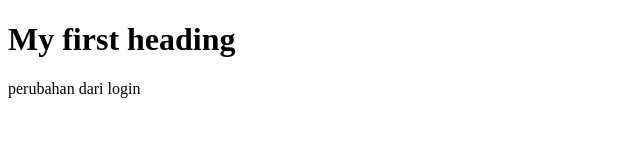
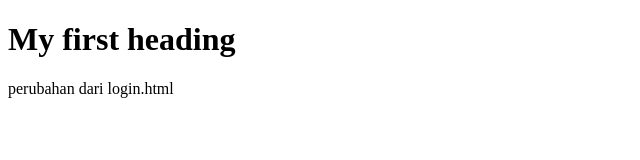
Before and after one commit to radenadhyaksa/Binar_qae, a plain HTML site: page index.html in a window 1280 px wide. Shown: the full height of the page, 0-640 px from the left. Drawn offline with Linux system fonts and the light colour scheme.

Commit message:
udpdate index.html

```diff
--- a/index.html
+++ b/index.html
@@ -3,7 +3,7 @@
 
 <body>
     <h1>My first heading</h1>
-    <p>perubahan dari login</p>
+    <p>perubahan dari login.html</p>
 </body>
 
 </html>
```
